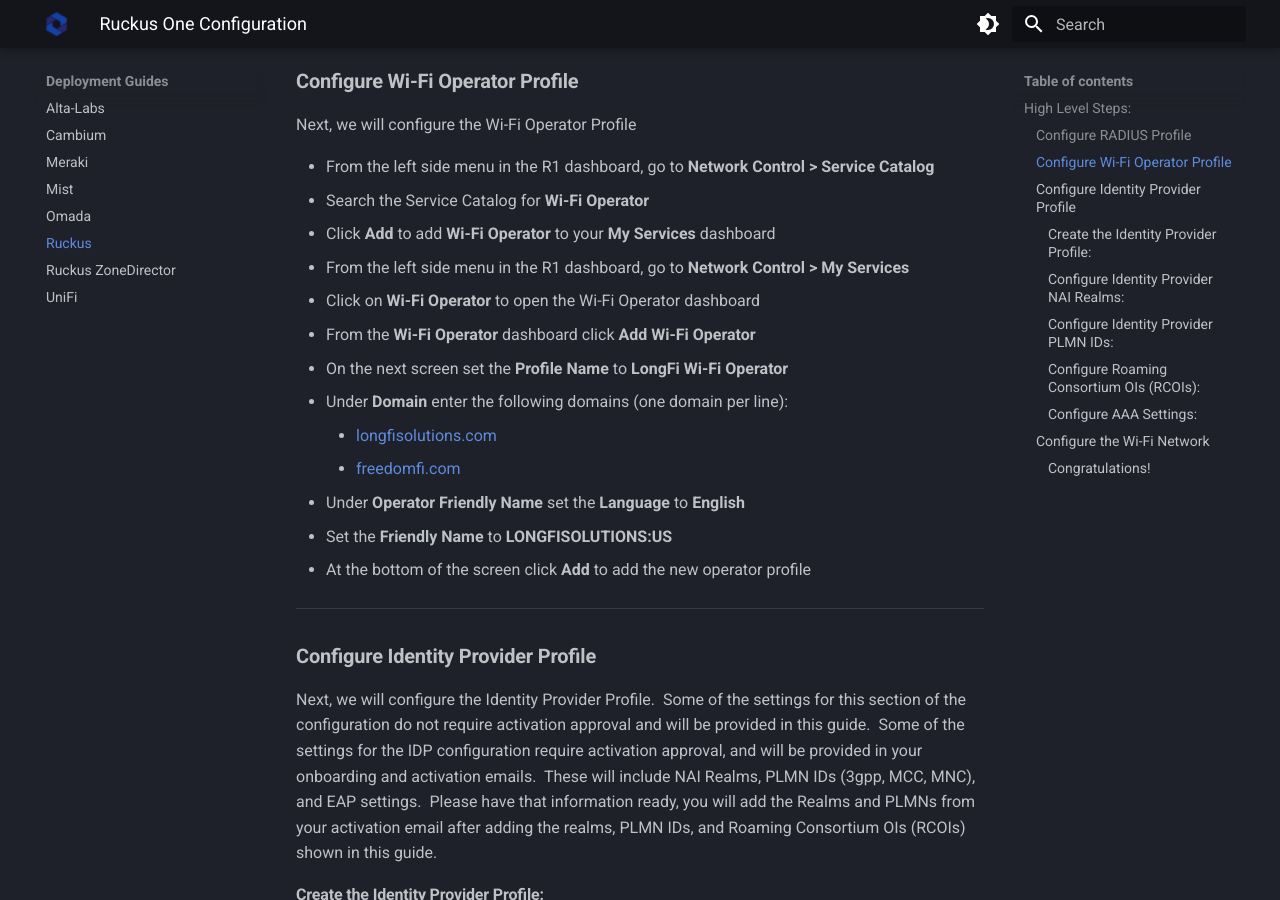
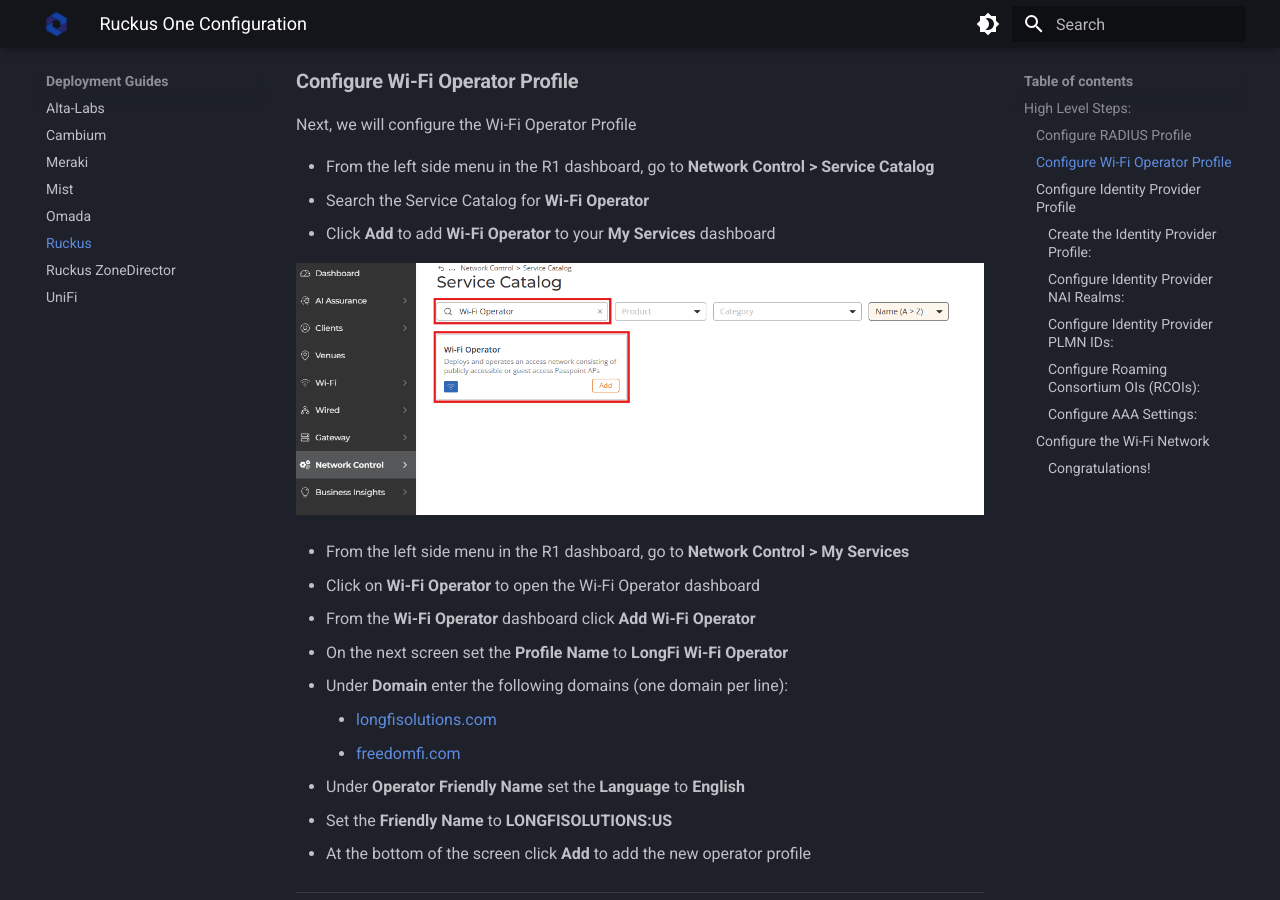
Before and after one commit to LongFi-Solutions/longfi-solutions.github.io, an MkDocs documentation site: the page built from docs/deployment/ruckus.md, in a window 1280 px wide and 900 px high, scrolled down 3505 px. Built offline with MkDocs 1.6.1 and Material for MkDocs 9.7.7, drawn with Linux system fonts in a browser that asks for light colours.

Commit message:
Update Deployment Guides “ruckus” +1

```diff
--- a/docs/deployment/ruckus.md
+++ b/docs/deployment/ruckus.md
@@ -67,6 +67,9 @@ Next, we will configure the Wi-Fi Operator Profile
 - From the left side menu in the R1 dashboard, go to **Network Control > Service Catalog**
 - Search the Service Catalog for **Wi-Fi Operator**
 - Click **Add** to add **Wi-Fi Operator** to your **My Services** dashboard
+
+![](/assets/images/20261029-214112.png)
+
 - From the left side menu in the R1 dashboard, go to **Network Control > My Services**
 - Click on **Wi-Fi Operator** to open the Wi-Fi Operator dashboard
 - From the **Wi-Fi Operator** dashboard click **Add Wi-Fi Operator**
```
Also changed, not shown: docs/assets/images/20261029-214112.png (added).
